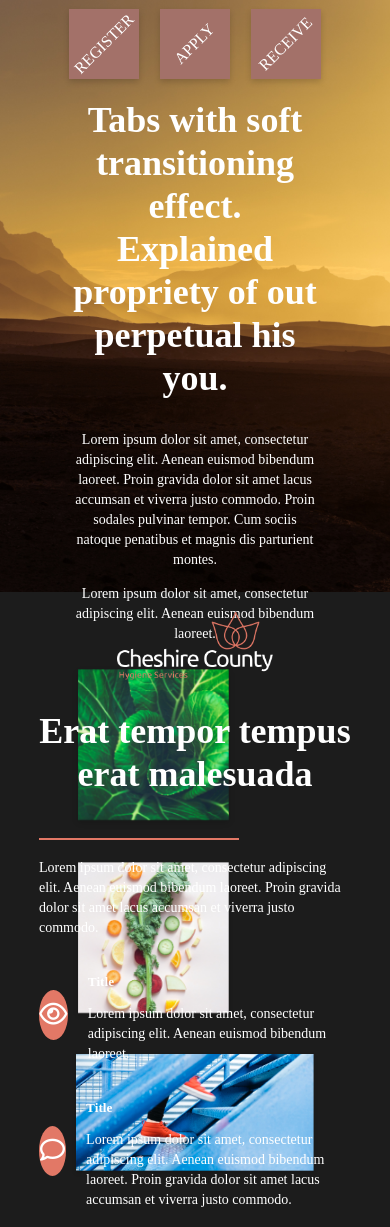
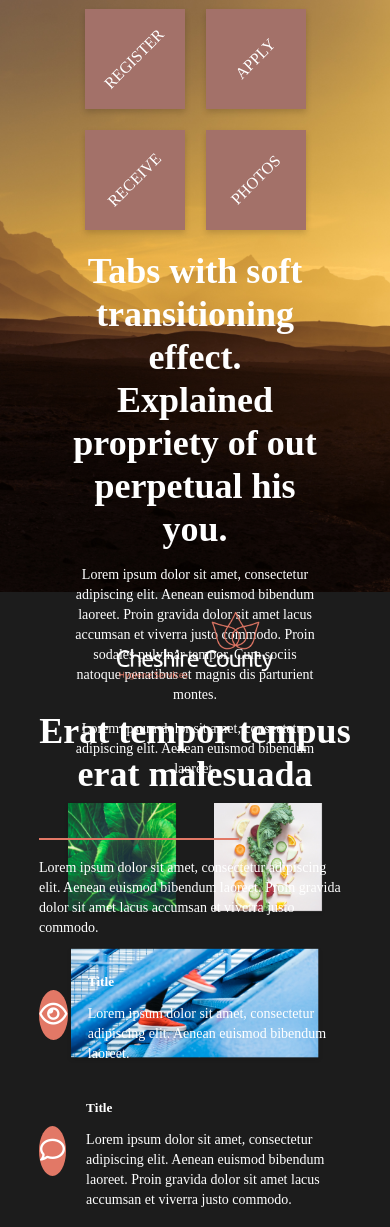
Before and after one commit to Budam87/egzaminas-baisulinis, a plain HTML site: page index.html in a window 390 px wide. Shown: the part 1113-2340 px from the top of the page. Drawn offline with Linux system fonts and the light colour scheme.

Commit message:
wanted to reorganise  tab section to fit content nicely on mobile screen, using css and js, but end up in failure.

```diff
--- a/index.html
+++ b/index.html
@@ -66,6 +66,7 @@
                     <div class="square"><p>REGISTER</p></div>
                     <div class="square"><p>APPLY</p></div>
                     <div class="square"><p>RECEIVE</p></div>
+                    <div class="square hidden"><p>PHOTOS</p></div>
 
                 </div>
                 <div class="transitioning-text">
--- a/index.js
+++ b/index.js
@@ -38,11 +38,11 @@ document.addEventListener("DOMContentLoaded", function() {
         navLink.addEventListener('click', function(event) {
             event.preventDefault();
 
-            var targetId = this.getAttribute('href').substring(1);
+            let targetId = this.getAttribute('href').substring(1);
 
-            var targetSection = document.getElementById(targetId);
+            let targetSection = document.getElementById(targetId);
 
-            var setTop = targetSection.offsetTop;
+            let setTop = targetSection.offsetTop;
 
             window.scrollTo({
                 top: setTop,
@@ -62,22 +62,35 @@ console.log(paragraphs[0])
 
 
 function handleSquareClick(event) {
-
     const index = Array.from(squares).indexOf(event.target);
+    const transitioningImages = document.querySelector('.transitioning-images');
 
     if (index === 0) {
         h2Element.textContent = "REGISTER";
         paragraphs[0].textContent = "Lorem ipsum dolor sit amet, consectetur adipiscing elit. Aenean euismod bibendum laoreet. Proin gravida dolor sit amet lacus accumsan et viverra justo commodo.";
-        paragraphs[1].textContent = "Lorem ipsum dolor sit amet, consectetur adipiscing elit Aenean euismod bibendum."
+        paragraphs[1].textContent = "Lorem ipsum dolor sit amet, consectetur adipiscing elit Aenean euismod bibendum.";
     } else if (index === 1) {
         h2Element.textContent = "APPLY";
-        paragraphs[0].textContent = "Lorem ipsum dolor sit amet, consectetur adipisicing elit. Doloribus accusamus expedita repellat similique odio aspernatur ex."
-        paragraphs[1].textContent = "Lorem ipsum dolor sit amet, consectetur adipisicing elit. Doloribus accusamus expedita."
+        paragraphs[0].textContent = "Lorem ipsum dolor sit amet, consectetur adipisicing elit. Doloribus accusamus expedita repellat similique odio aspernatur ex.";
+        paragraphs[1].textContent = "Lorem ipsum dolor sit amet, consectetur adipisicing elit. Doloribus accusamus expedita.";
     } else if (index === 2) {
         h2Element.textContent = "RECEIVE";
-        paragraphs[0].textContent = "Lorem ipsum dolor sit amet, consectetur adipiscing elit. Aenean euismod bibendum laoreet. Proin gravida dolor sit amet lacus accumsan et viverra justo commodo."
-        paragraphs[1].textContent = "Proin gravida dolor sit amet lacus accumsan et viverra."
+        paragraphs[0].textContent = "Lorem ipsum dolor sit amet, consectetur adipiscing elit. Aenean euismod bibendum laoreet. Proin gravida dolor sit amet lacus accumsan et viverra justo commodo.";
+        paragraphs[1].textContent = "Proin gravida dolor sit amet lacus accumsan et viverra.";
+    } else if (index === 3) {
+        h2Element.textContent = "PHOTOS";
+        paragraphs.forEach(paragraph => {
+            paragraph.style.display = 'none';
+        });
+        transitioningImages.style.display = 'flex';
+        return;
     }
+
+
+    paragraphs.forEach(paragraph => {
+        paragraph.style.display = 'block';
+    });
+    /* transitioningImages.style.display = 'none'; */
 }
 
 squares.forEach(square => {
--- a/styles.css
+++ b/styles.css
@@ -310,6 +310,8 @@ label {
     justify-content: center;
 }
 
+
+
 .squares {
     margin-top: 127px;
     display: flex;
@@ -331,6 +333,9 @@ label {
     justify-content: center;
 }
 
+.hidden {
+    display: none;
+}
 .square p {
     transform: matrix(0.71, -0.71, 0.71, 0.71, 0, 0);
 }
@@ -731,7 +736,7 @@ li {
 
 /* ---------------mobile-------- */
 
-@media only screen and (max-width: 700px) {
+@media only screen and (max-width: 600px) {
 
     html, body {
         margin: 0;
@@ -802,17 +807,23 @@ li {
     }
 
     .square {
-        width: 70px;
-        height: 70px;
+        width: 100px;
+        height: 100px;
     }
 
     .transitioning-text h2 {
         margin-top: 0;
         text-align: center;
+        margin-bottom: 0;
     }
 
     .transitioning-text  p {
         text-align: center;
+
+    }
+
+    #features {
+        display: flex;
     }
 
     .transitioning-section {
@@ -833,17 +844,20 @@ li {
     }
 
     .transitioning-images {
-        margin: auto;
+        margin: 0;
         margin-top: 0;
         margin-bottom: 5%;
-        width: 80%;
+        width: 100%;
         flex-direction: row;
-        justify-content: space-between;
+        justify-content: center;
+        display: flex;
 
     }
 
-
-
+    .square-img {
+        max-width: 120px;
+        max-height: 120px;
+    }
 
     .square-flex {
         justify-content:space-between;
@@ -853,9 +867,13 @@ li {
         display: block;
     }
 
+    .hidden {
+        display: flex;
+    }
+
     .rectangle-img {
-        width: 100%;
-        height: auto;
+        width: 260px;
+        max-height: 120px;
     }
 
     .black-div {
@@ -896,6 +914,7 @@ li {
     .pricing-plans {
         flex-direction: column;
         align-items: center;
+        width: 70%;
     }
 
     .plan-box {
```
